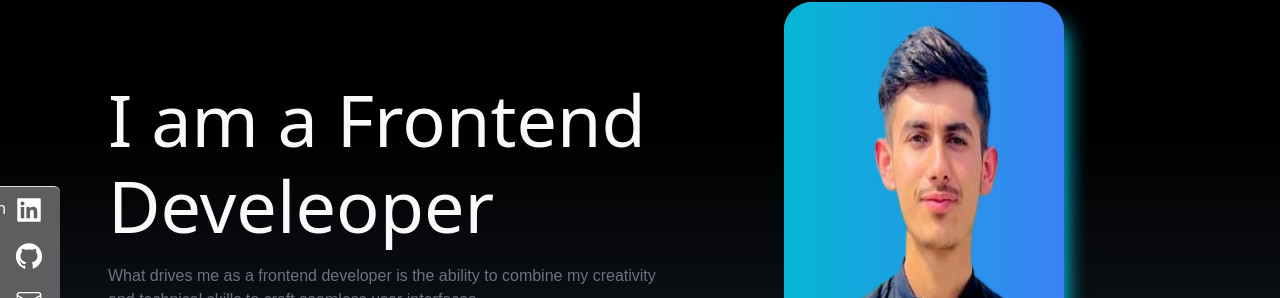
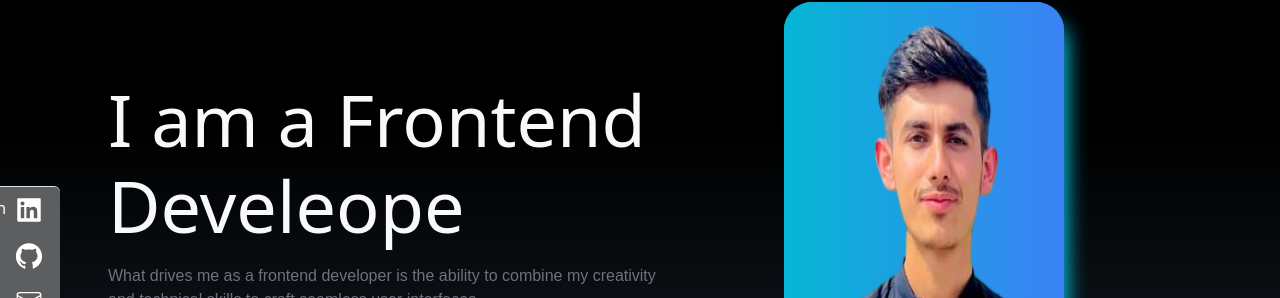
Before and after one commit to junaid-cs/portfolio, a React (Create React App) app: page / in a window 1280 px wide. Shown: the part 214-512 px from the top of the page. Built offline with nearby package versions, Linux system fonts and the light colour scheme; a web font is replaced by a local one.

Commit message:
testing for deployment from github

```diff
--- a/src/component/Hero.jsx
+++ b/src/component/Hero.jsx
@@ -8,7 +8,7 @@ const Hero = () => {
        <div className='d-flex  row text-light h-100vh justify-content-around px-sm-5 mx-sm-5 mx-3 me-md-0 mt-3 mt-md-auto pe-md-0 overflow-hidden align-items-center'>
             <div className='left text-center text-sm-start col-12 col-md-6'>
                 <h1 className='fs-4rem text-center text-sm-start'>
-                   I am a Frontend Develeoper
+                   I am a Frontend Develeope
                   </h1>
                   <p className='text-gary mt-3'>
                   What drives me as a frontend developer is the ability to combine my creativity and technical skills to craft seamless user interfaces.                  </p>
```
